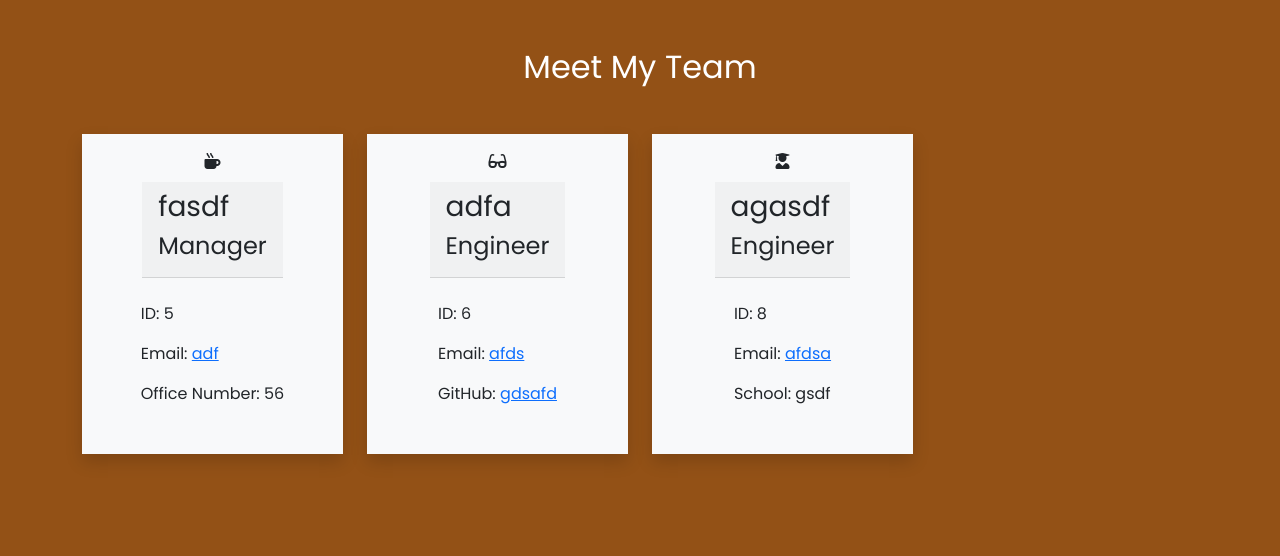
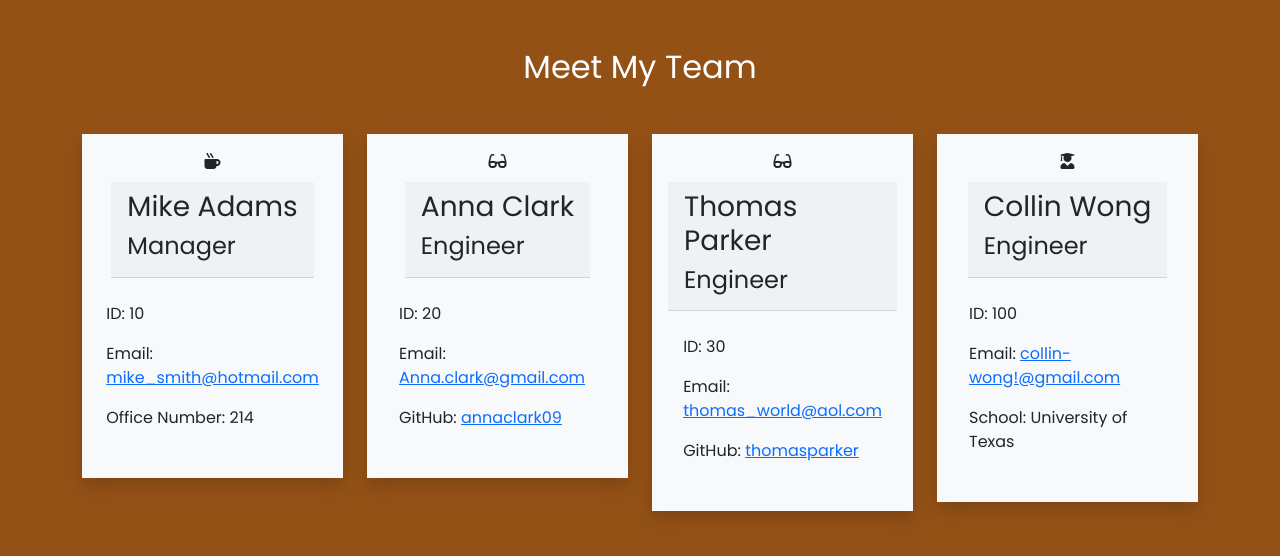
Before and after one commit to thutuephan/PiSoPer-TeamProfileGenerator, a website: page index.html in a window 1280 px wide. Drawn offline with nearby package versions, Linux system fonts and the light colour scheme.

```diff
--- a/index.html
+++ b/index.html
@@ -27,13 +27,13 @@
 
             </div>
             <div class="card-header my-2">
-                <h3 class="text-grey">fasdf</h3>
+                <h3 class="text-grey">Mike Adams</h3>
                 <h4 class="text-grey">Manager</h4>
             </div>
             <div class="card-body">
-                <p class="text-grey id">ID: 5</p>
-                <p class="text-grey email">Email: <a href="mailto:adf">adf</a></p>
-                <p class="text-grey officenumber">Office Number: 56</p>
+                <p class="text-grey id">ID: 10</p>
+                <p class="text-grey email">Email: <a href="mailto:mike_smith@hotmail.com">mike_smith@hotmail.com</a></p>
+                <p class="text-grey officenumber">Office Number: 214</p>
             </div>
 
             </div>
@@ -50,14 +50,39 @@
 
             </div>
             <div class="card-header my-2">
-                <h3 class="text-grey">adfa</h3>
+                <h3 class="text-grey">Anna Clark</h3>
                 <h4 class="text-grey">Engineer</h4>
             </div>
 
             <div class="card-body">
-                <p class="text-grey id">ID: 6</p>
-                <p class="text-grey email">Email: <a href="mailto:afds">afds</a></p>
-                <p class="text-grey github">GitHub: <a href="https://github.com/gdsafd">gdsafd</a></p>
+                <p class="text-grey id">ID: 20</p>
+                <p class="text-grey email">Email: <a href="mailto:Anna.clark@gmail.com">Anna.clark@gmail.com</a></p>
+                <p class="text-grey github">GitHub: <a href="https://github.com/annaclark09">annaclark09</a></p>
+            </div>
+            </div>
+        </div>
+
+
+
+
+        <div class="col-lg-3 col-md-4 col-sm-3">
+            <div class="shadow d-flex
+            justify-content-center
+            align-items-center p-3 bg-light rounded-lg
+            flex-column">
+            <div class="icon">
+                <i class="fas fa-glasses"></i>
+
+            </div>
+            <div class="card-header my-2">
+                <h3 class="text-grey">Thomas Parker</h3>
+                <h4 class="text-grey">Engineer</h4>
+            </div>
+
+            <div class="card-body">
+                <p class="text-grey id">ID: 30</p>
+                <p class="text-grey email">Email: <a href="mailto:thomas_world@aol.com">thomas_world@aol.com</a></p>
+                <p class="text-grey github">GitHub: <a href="https://github.com/thomasparker">thomasparker</a></p>
             </div>
             </div>
         </div>
@@ -75,14 +100,14 @@
 
             </div>
             <div class="card-header my-2">
-                <h3 class="text-grey">agasdf</h3>
+                <h3 class="text-grey">Collin Wong</h3>
                 <h4 class="text-grey">Engineer</h4>
             </div>
 
             <div class="card-body">
-                <p class="text-grey id">ID: 8</p>
-                <p class="text-grey email">Email: <a href="mailto:afdsa">afdsa</a></p>
-                <p class="text-grey github">School: gsdf</p>
+                <p class="text-grey id">ID: 100</p>
+                <p class="text-grey email">Email: <a href="mailto:collin-wong!@gmail.com">collin-wong!@gmail.com</a></p>
+                <p class="text-grey github">School: University of Texas</p>
             </div>
             </div>
 
```
Also changed, not shown: README.md, src/images/Capture.PNG (added).
